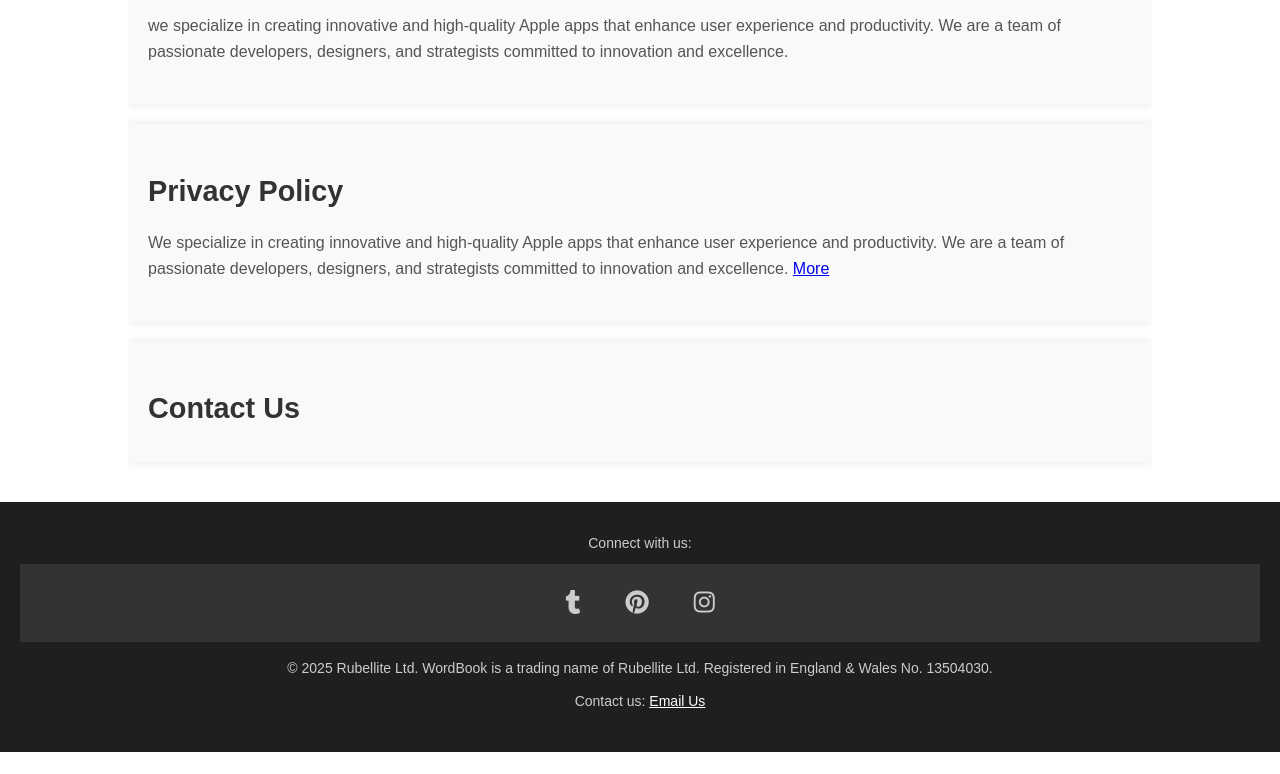
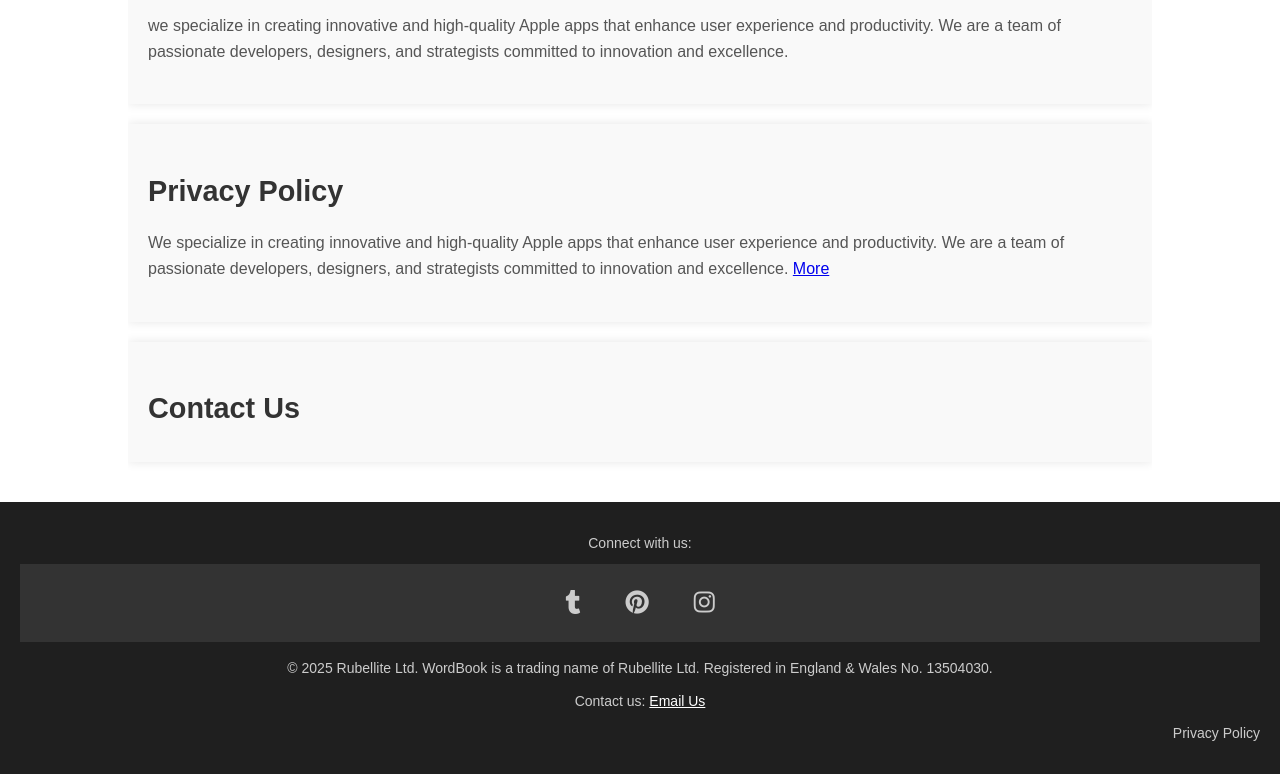
Before and after one commit to Rubellite-Ltd/Rubellite-Ltd.github.io, a plain HTML site: page index.html in a window 1280 px wide. Shown: the part 2044-2818 px from the top of the page. Before the commit the page ends 2796 px from the top, so only its background shows below. Drawn offline with Linux system fonts and the light colour scheme; a script that the page names is missing.

Commit message:
Update index.html

```diff
--- a/index.html
+++ b/index.html
@@ -803,9 +803,15 @@
     </div>
   </div>
 
+
   <p style="margin: 10px 0;">&copy; <span id="year"></span> Rubellite Ltd. WordBook is a trading name of Rubellite Ltd. Registered in England & Wales No. 13504030.</p>
 
   <p style="margin: 10px 0;">Contact us: <a href="#" id="email-link" style="color: #fff; text-decoration: underline;">Email Us</a></p>
+  <div style="display:flex; flex-wrap:wrap; justify-content:space-between; align-items:center; gap:15px;">
+    <div style="flex:1; text-align:center;">
+    </div>
+    <a href="privacy.html" style="color:#ccc; text-decoration:none;">Privacy Policy</a>
+  </div>
 </footer>
 
 <!-- Footer Scripts -->
```
